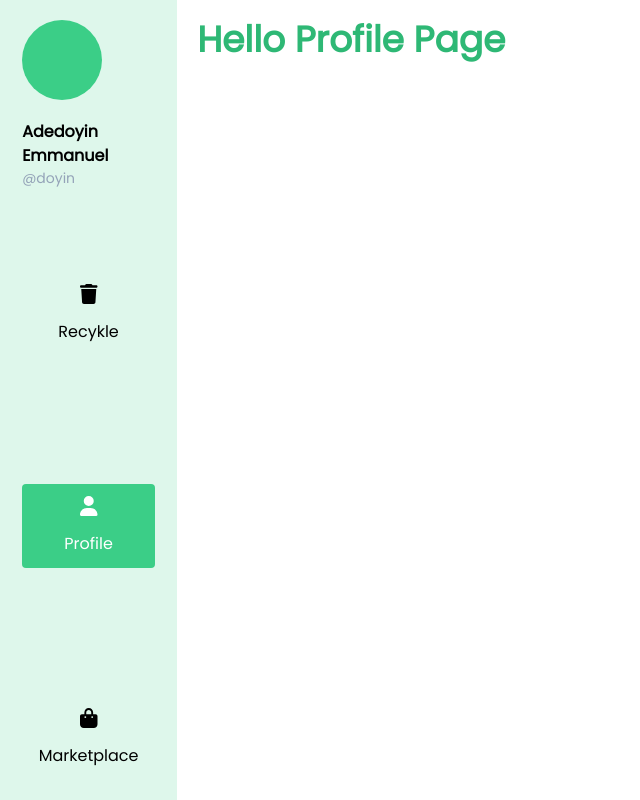
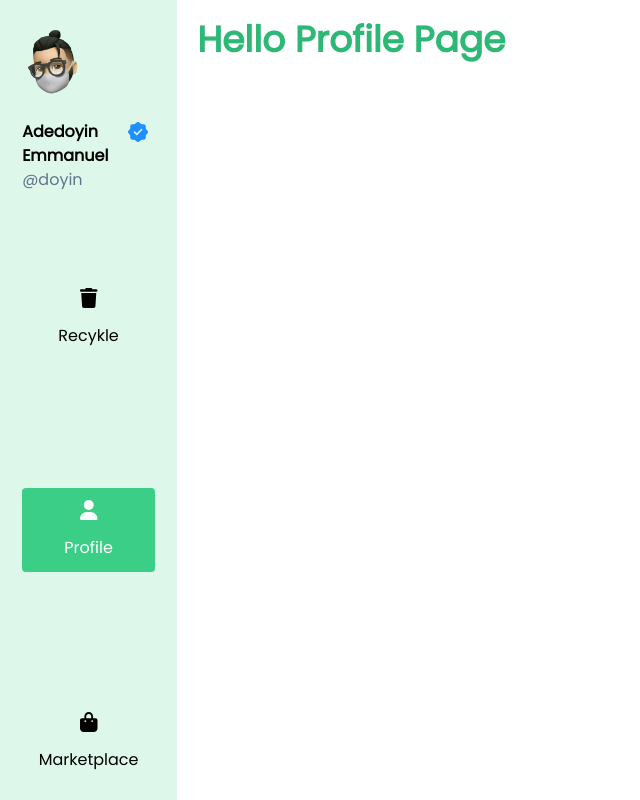
Before and after one commit to Adedoyin-Emmanuel/Recykle, a React (Vite) app: page /profile in a window 1280 px wide. Shown: the whole page, without its empty margins (0-640 px from the left). Built offline with nearby package versions, Linux system fonts and the light colour scheme.

Commit message:
Updated Sidebar

```diff
--- a/src/App.tsx
+++ b/src/App.tsx
@@ -4,7 +4,6 @@ import ProtectedRoute from "./components/ProtectedRoute/ProtectedRoute";
 import Home from "./pages/Home/Home";
 import NotFound from "./pages/NotFound/NotFound";
 import Auth from "./pages/Auth/Auth";
-import Dashboard from "./pages/Dashboard/Dashboard";
 import Recycle from "./pages/Recycle/Recycle";
 import MarketPlace from "./pages/MarketPlace/MarketPlace";
 import Profile from "./pages/Profile/Profile";
@@ -14,9 +13,6 @@ const App = () => {
     <BrowserRouter>
       <Routes>
           <Route path="/" element={<Home/>}> </Route>
-          <Route path="/dashboard" element={
-          <ProtectedRoute children={<Dashboard/>}/>
-          }></Route>
           <Route path="/auth" element={<Auth/>}> </Route>
           <Route path="/recycle" element={
           <ProtectedRoute children={<Recycle/>}/>
--- a/src/components/Sidebar/Sidebar.tsx
+++ b/src/components/Sidebar/Sidebar.tsx
@@ -13,6 +13,8 @@ import {
   navigateToProfile,
   navigateToRecycling,
 } from "../../utils/navigate";
+import Memoji from "./../../assets/memoji.png";
+
 interface SidebarProps extends React.HTMLAttributes<HTMLDivElement> {
   className?: string;
   children: React.ReactNode;
@@ -51,14 +53,28 @@ const Sidebar = ({
       >
         <section className="header-section w-full flex items-center justify-start my-5 flex-col">
           <section className="w-3/4 flex flex-col items-start mx-3">
-            <section className="profile-picture bg-green-200 rounded-full w-20 h-20"></section>
+            <img src={Memoji} alt="" className="w-16 h-20" />
 
             <section className="profile-name mt-5">
-              <h4 className="font-bold capitalize text-1xl">
+              <h3 className="font-bold capitalize flex">
                 adedoyin emmanuel
-              </h4>
+                <p className="m-0 px-[5px]">
+                  <svg
+                    width="24"
+                    height="24"
+                    viewBox="0 0 24 24"
+                    fill="dodgerblue"
+                    xmlns="http://www.w3.org/2000/svg"
+                  >
+                    <path
+                      d="M21.5609 10.7386L20.2009 9.15859C19.9409 8.85859 19.7309 8.29859 19.7309 7.89859V6.19859C19.7309 5.13859 18.8609 4.26859 17.8009 4.26859H16.1009C15.7109 4.26859 15.1409 4.05859 14.8409 3.79859L13.2609 2.43859C12.5709 1.84859 11.4409 1.84859 10.7409 2.43859L9.17086 3.80859C8.87086 4.05859 8.30086 4.26859 7.91086 4.26859H6.18086C5.12086 4.26859 4.25086 5.13859 4.25086 6.19859V7.90859C4.25086 8.29859 4.04086 8.85859 3.79086 9.15859L2.44086 10.7486C1.86086 11.4386 1.86086 12.5586 2.44086 13.2486L3.79086 14.8386C4.04086 15.1386 4.25086 15.6986 4.25086 16.0886V17.7986C4.25086 18.8586 5.12086 19.7286 6.18086 19.7286H7.91086C8.30086 19.7286 8.87086 19.9386 9.17086 20.1986L10.7509 21.5586C11.4409 22.1486 12.5709 22.1486 13.2709 21.5586L14.8509 20.1986C15.1509 19.9386 15.7109 19.7286 16.1109 19.7286H17.8109C18.8709 19.7286 19.7409 18.8586 19.7409 17.7986V16.0986C19.7409 15.7086 19.9509 15.1386 20.2109 14.8386L21.5709 13.2586C22.1509 12.5686 22.1509 11.4286 21.5609 10.7386ZM16.1609 10.1086L11.3309 14.9386C11.1909 15.0786 11.0009 15.1586 10.8009 15.1586C10.6009 15.1586 10.4109 15.0786 10.2709 14.9386L7.85086 12.5186C7.56086 12.2286 7.56086 11.7486 7.85086 11.4586C8.14086 11.1686 8.62086 11.1686 8.91086 11.4586L10.8009 13.3486L15.1009 9.04859C15.3909 8.75859 15.8709 8.75859 16.1609 9.04859C16.4509 9.33859 16.4509 9.81859 16.1609 10.1086Z"
+                      fill="dodgerblue"
+                    />
+                  </svg>
+                </p>
+              </h3>
 
-              <p className="text-slate-400 text-sm">@doyin</p>
+              <p className="text-slate-500">@doyin</p>
             </section>
           </section>
         </section>
--- a/src/utils/navigate.ts
+++ b/src/utils/navigate.ts
@@ -5,7 +5,7 @@ export const navigateToAuth = (navigator: NavigateFunction) => {
 };
 
 export const navigateToDashboard = (navigator: NavigateFunction) => {
-  navigator("/dashboard");
+  navigator("/recycle");
 };
 
 export const navigateToRecycling = (navigator: NavigateFunction) => {
```
Also changed, not shown: src/assets/memoji.png (added).
